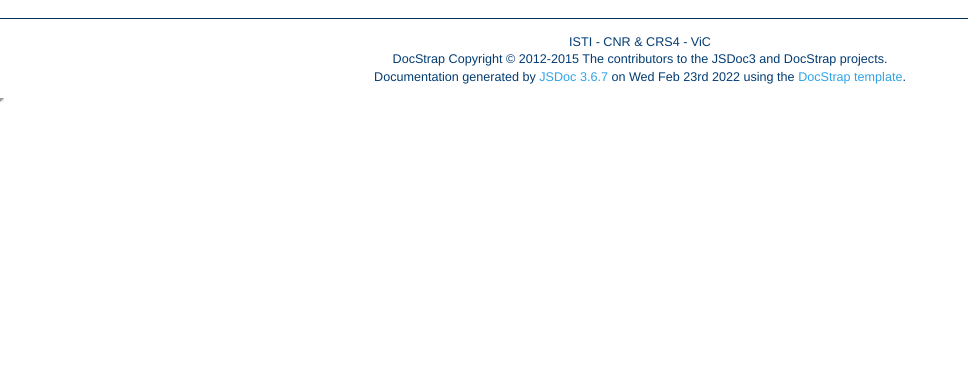
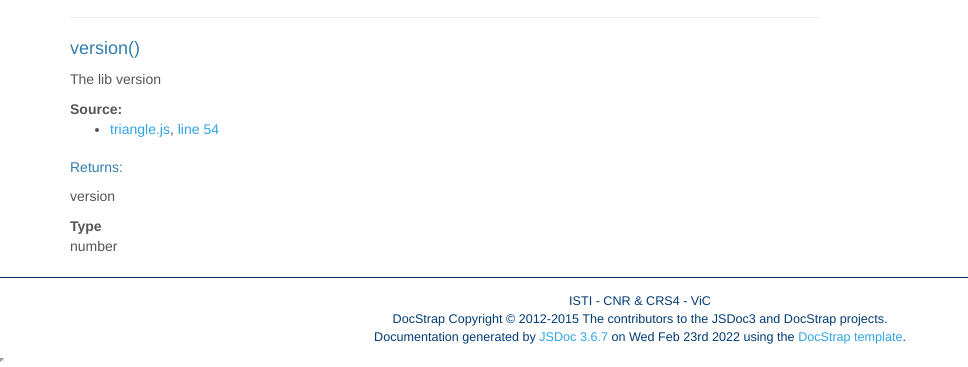
Before and after one commit to thera2002/test_vic, a plain HTML site: page Triangle.html in a window 1280 px wide. Shown: the part 1567-1934 px from the top of the page, without its empty margins (0-968 px from the left). Before the commit the page ends 1674 px from the top, so only its background shows below. Drawn offline with Linux system fonts and the light colour scheme.

Commit message:
deploy: b47fd21055e8472889c704d91a7460860f6882ef

```diff
--- a/Triangle.html
+++ b/Triangle.html
@@ -670,6 +670,118 @@ t.area();</pre>
 
 </dd>
 
+
+
+<hr>
+<dt>
+    <h4 class="name" id="version"><span class="type-signature"></span>version()</h4>
+
+
+</dt>
+<dd>
+
+
+    <div class="description">
+        <p>The lib version</p>
+    </div>
+
+
+
+
+
+
+
+
+
+
+<dl class="details">
+
+
+
+
+
+
+
+
+
+
+
+
+
+
+
+
+
+
+
+
+
+
+
+
+
+
+
+
+
+	<dt class="tag-source method-doc-label method-doc-details-label">Source:</dt>
+	<dd class="tag-source">
+		<ul class="dummy">
+			<li>
+				<a href="triangle.js.html">triangle.js</a>,
+				 <a href="triangle.js.html#sunlight-1-line-54">line 54</a>
+			</li>
+		</ul>
+	</dd>
+
+
+
+
+
+
+
+</dl>
+
+
+
+
+
+
+
+
+
+
+
+
+
+    <h5>Returns:</h5>
+
+
+<div class="param-desc">
+    <p>version</p>
+</div>
+
+
+
+<dl>
+    <dt>
+        Type
+    </dt>
+    <dd>
+
+<span class="param-type">number</span>
+
+
+
+    </dd>
+</dl>
+
+
+
+
+
+</dd>
+
         </dl>
 
 
```
Also changed, not shown: quicksearch.html (+1 -1 lines), triangle.js.html (+10 -2 lines).
